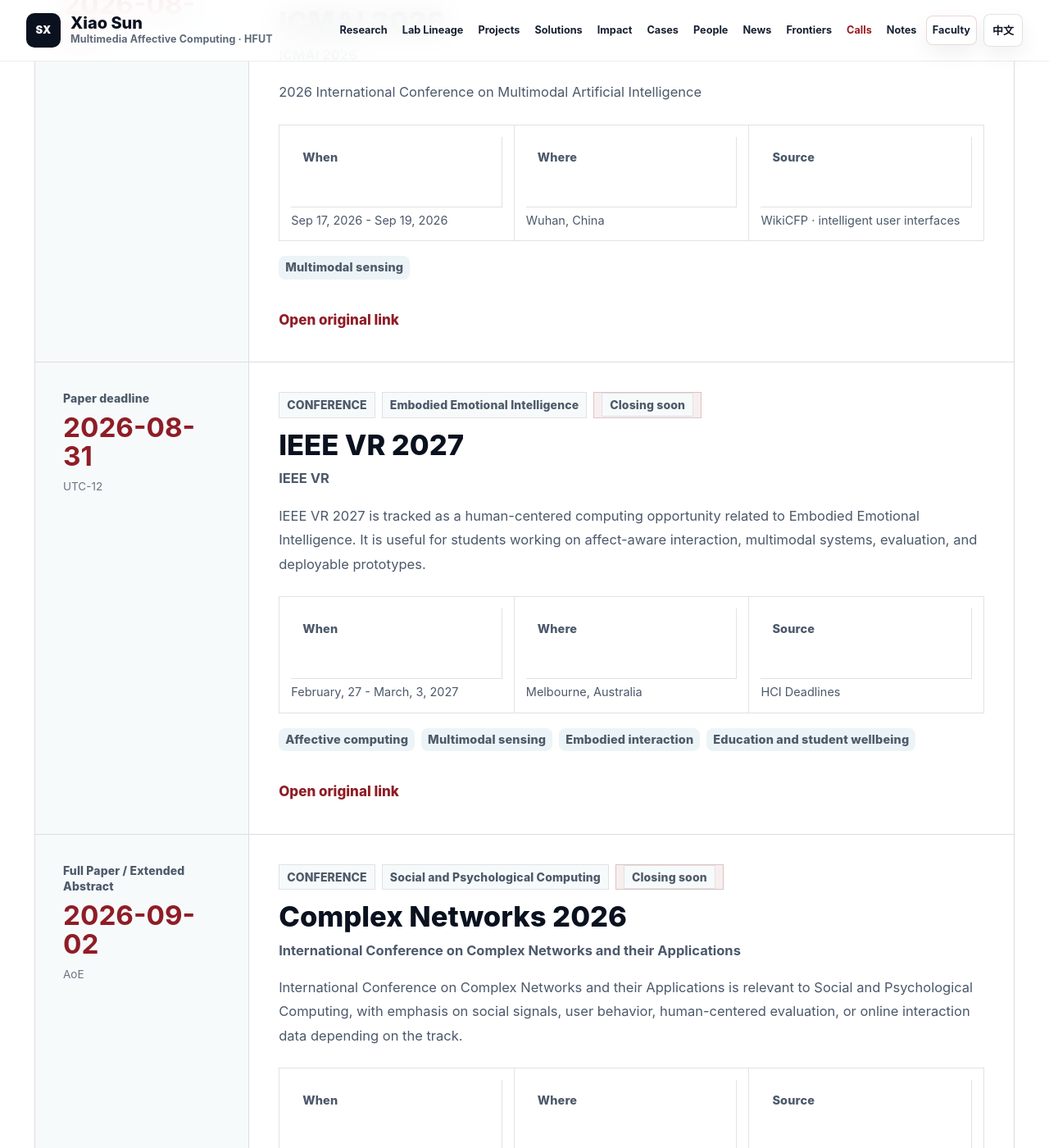
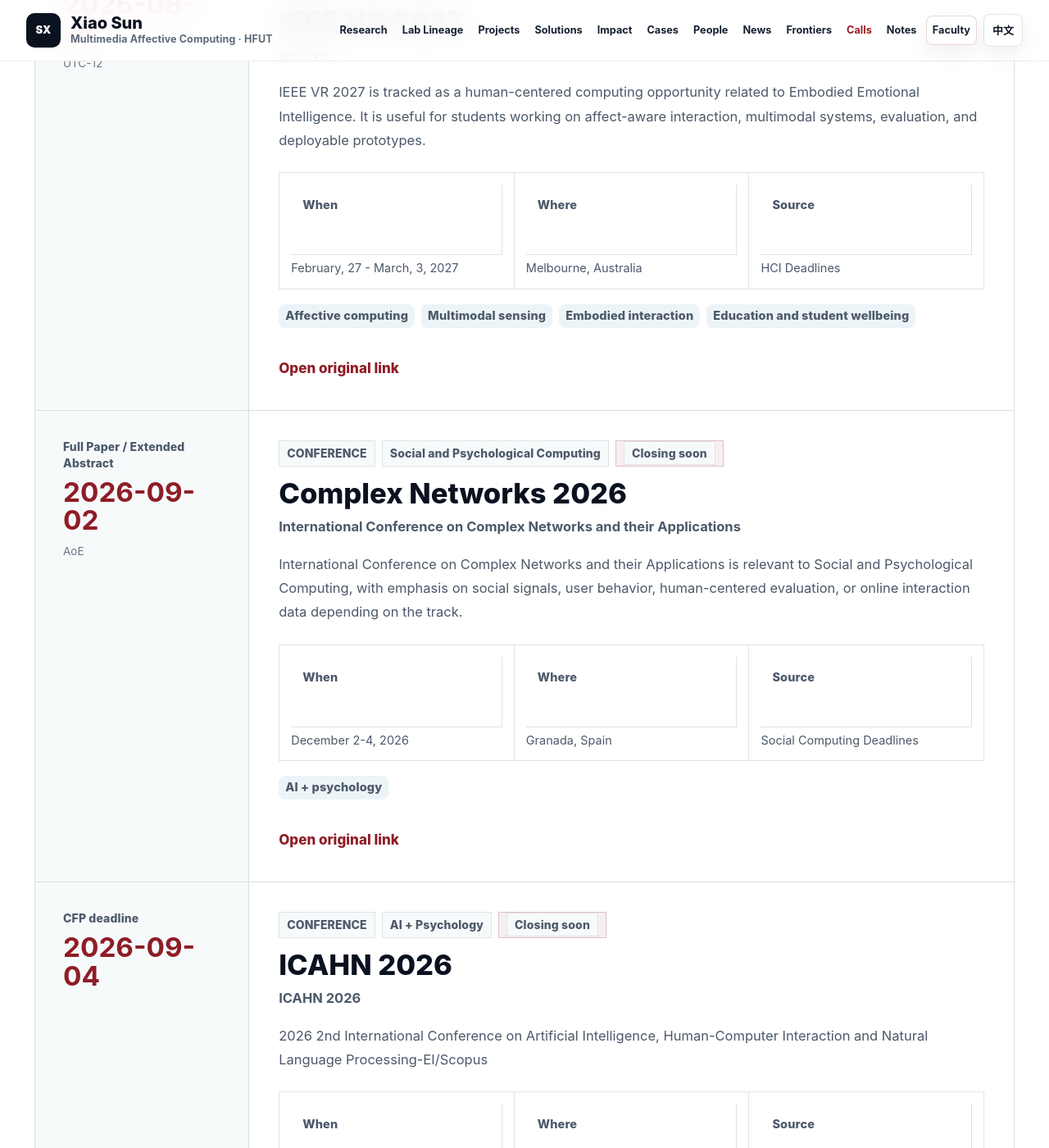
Before and after one commit to sxhfut/sxhfut.github.io, a Jekyll site: the page built from _pages/opportunities/index.md, in a window 1280 px wide and 1400 px high, scrolled down 4558 px. Shown: the whole window at 82% size. Built offline with Jekyll 4.4.1, drawn with Linux system fonts in a browser that asks for light colours; part of the change alters nothing that is shown; some of the changed text lies outside the part shown.

Commit message:
Update academic opportunities data

```diff
--- a/_data/opportunities.json
+++ b/_data/opportunities.json
@@ -1,6 +1,6 @@
 {
-  "generated_at": "2026-08-18T10:07:33.422764+08:00",
-  "generated_date_beijing": "2026-08-18",
+  "generated_at": "2026-08-19T10:10:14.097386+08:00",
+  "generated_date_beijing": "2026-08-19",
   "refresh_cadence": "daily",
   "stats": {
     "items": 23,
@@ -51,7 +51,7 @@
       "deadline": "2026-08-20",
       "deadline_label": "Registration deadline",
       "deadline_tz": "",
-      "days_left": 2,
+      "days_left": 1,
       "status": "closing_soon",
       "date": "September 8-10, 2026",
       "place": "Puebla, Mexico",
@@ -84,7 +84,7 @@
       "deadline": "2026-08-20",
       "deadline_label": "Full paper deadline",
       "deadline_tz": "AoE",
-      "days_left": 2,
+      "days_left": 1,
       "status": "closing_soon",
       "date": "February 8-11, 2027",
       "place": "Helsinki, Finland",
@@ -117,7 +117,7 @@
       "deadline": "2026-08-21",
       "deadline_label": "Working papers / challenge deadline",
       "deadline_tz": "AoE",
-      "days_left": 3,
+      "days_left": 2,
       "status": "closing_soon",
       "date": "October 12-14, 2026",
       "place": "Pittsburgh, PA, USA",
@@ -150,7 +150,7 @@
       "deadline": "2026-08-24",
       "deadline_label": "Full Paper",
       "deadline_tz": "AoE",
-      "days_left": 6,
+      "days_left": 5,
       "status": "closing_soon",
       "date": "February 15-19, 2027",
       "place": "Hong Kong, China",
@@ -170,34 +170,6 @@
     },
     {
       "kind": "conference",
-      "track": "AI + Psychology",
-      "track_zh": "AI + 心理",
-      "title": "ICMAI 2026",
-      "title_zh": "ICMAI 2026",
-      "venue": "ICMAI 2026",
-      "deadline": "2026-08-28",
-      "deadline_label": "CFP deadline",
-      "deadline_tz": "",
-      "days_left": 10,
-      "status": "closing_soon",
-      "date": "Sep 17, 2026 - Sep 19, 2026",
-      "place": "Wuhan, China",
-      "source": "WikiCFP · intelligent user interfaces",
-      "source_type": "aggregator",
-      "relevance_score": 70,
-      "summary": "2026 International Conference on Multimodal Artificial Intelligence",
-      "summary_zh": "该条目与AI + 心理相关，适合作为论文投稿、专题交流、学生训练或合作选题的时间窗口。正式准备前请以原始页面的最新要求为准。",
-      "fit": [
-        "Multimodal sensing"
-      ],
-      "fit_zh": [
-        "多模态感知"
-      ],
-      "url": "http://www.wikicfp.com/cfp/servlet/event.showcfp?eventid=190675&copyownerid=182680",
-      "canonical_id": ""
-    },
-    {
-      "kind": "conference",
       "track": "Embodied Emotional Intelligence",
       "track_zh": "具身情感智能",
       "title": "IEEE VR 2027",
@@ -206,7 +178,7 @@
       "deadline": "2026-08-31",
       "deadline_label": "Paper deadline",
       "deadline_tz": "UTC-12",
-      "days_left": 13,
+      "days_left": 12,
       "status": "closing_soon",
       "date": "February, 27 - March, 3, 2027",
       "place": "Melbourne, Australia",
@@ -240,7 +212,7 @@
       "deadline": "2026-09-02",
       "deadline_label": "Full Paper / Extended Abstract",
       "deadline_tz": "AoE",
-      "days_left": 15,
+      "days_left": 14,
       "status": "closing_soon",
       "date": "December 2-4, 2026",
       "place": "Granada, Spain",
@@ -260,6 +232,36 @@
     },
     {
       "kind": "conference",
+      "track": "AI + Psychology",
+      "track_zh": "AI + 心理",
+      "title": "ICAHN 2026",
+      "title_zh": "ICAHN 2026",
+      "venue": "ICAHN 2026",
+      "deadline": "2026-09-04",
+      "deadline_label": "CFP deadline",
+      "deadline_tz": "",
+      "days_left": 16,
+      "status": "closing_soon",
+      "date": "Sep 18, 2026 - Sep 20, 2026",
+      "place": "Haikou, China",
+      "source": "WikiCFP · human-centered AI",
+      "source_type": "aggregator",
+      "relevance_score": 70,
+      "summary": "2026 2nd International Conference on Artificial Intelligence, Human-Computer Interaction and Natural Language Processing-EI/Scopus",
+      "summary_zh": "该条目与AI + 心理相关，适合作为论文投稿、专题交流、学生训练或合作选题的时间窗口。正式准备前请以原始页面的最新要求为准。",
+      "fit": [
+        "Affective NLP",
+        "Human-computer interaction"
+      ],
+      "fit_zh": [
+        "情感 NLP",
+        "人机交互"
+      ],
+      "url": "http://www.wikicfp.com/cfp/servlet/event.showcfp?eventid=190324&copyownerid=182680",
+      "canonical_id": ""
+    },
+    {
+      "kind": "conference",
       "track": "Human-Computer Interaction",
       "track_zh": "人机交互",
       "title": "CHI 2027 Papers",
@@ -268,7 +270,7 @@
       "deadline": "2026-09-10",
       "deadline_label": "Full paper deadline",
       "deadline_tz": "AoE",
-      "days_left": 23,
+      "days_left": 22,
       "status": "open",
       "date": "April 2027",
       "place": "Barcelona, Spain",
@@ -301,7 +303,7 @@
       "deadline": "2026-09-15",
       "deadline_label": "Round 2 full paper deadline",
       "deadline_tz": "AoE",
-      "days_left": 28,
+      "days_left": 27,
       "status": "open",
       "date": "2027",
       "place": "Edinburgh, Scotland, United Kingdom",
@@ -334,7 +336,7 @@
       "deadline": "2026-09-15",
       "deadline_label": "Full Research Papers",
       "deadline_tz": "GMT-11",
-      "days_left": 28,
+      "days_left": 27,
       "status": "open",
       "date": "April 5-9, 2027",
       "place": "Wellington, New Zealand",
@@ -364,7 +366,7 @@
       "deadline": "2026-09-18",
       "deadline_label": "Full paper submission deadline",
       "deadline_tz": "AoE",
-      "days_left": 31,
+      "days_left": 30,
       "status": "open",
       "date": "March 8-12, 2027",
       "place": "Santa Clara, California, USA",
@@ -397,7 +399,7 @@
       "deadline": "2026-09-25",
       "deadline_label": "Paper deadline",
       "deadline_tz": "AoE",
-      "days_left": 38,
+      "days_left": 37,
       "status": "open",
       "date": "May 2027",
       "place": "San Francisco, California, USA",
@@ -430,7 +432,7 @@
       "deadline": "2026-10-12",
       "deadline_label": "ARR submission deadline",
       "deadline_tz": "",
-      "days_left": 55,
+      "days_left": 54,
       "status": "open",
       "date": "October 2026 cycle",
       "place": "Online review cycle",
@@ -463,7 +465,7 @@
       "deadline": "2026-11-01",
       "deadline_label": "Next new-submission round",
       "deadline_tz": "AoE",
-      "days_left": 75,
+      "days_left": 74,
       "status": "open",
       "date": "Rolling journal cycle",
       "place": "ACM IMWUT",
@@ -496,7 +498,7 @@
       "deadline": "2026-11-09",
       "deadline_label": "Full, Short & Exploratory Papers",
       "deadline_tz": "AoE",
-      "days_left": 83,
+      "days_left": 82,
       "status": "open",
       "date": "April 12-16, 2027",
       "place": "Delft, The Netherlands",
@@ -622,7 +624,7 @@
       "deadline": "2026-12-03",
       "deadline_label": "Revise & Resubmit (resubmission)",
       "deadline_tz": "AoE",
-      "days_left": 107,
+      "days_left": 106,
       "status": "future",
       "date": "May 10-14, 2027",
       "place": "Pittsburgh, PA, USA",
@@ -652,7 +654,7 @@
       "deadline": "2027-01-15",
       "deadline_label": "Round 3 Full Paper (also posters/demos/datasets)",
       "deadline_tz": "AoE",
-      "days_left": 150,
+      "days_left": 149,
       "status": "future",
       "date": "",
       "place": "Edinburgh, Scotland, United Kingdom",
@@ -682,7 +684,7 @@
       "deadline": "2027-01-18",
       "deadline_label": "Paper deadline",
       "deadline_tz": "UTC-12",
-      "days_left": 153,
+      "days_left": 152,
       "status": "future",
       "date": "June, 28 - July, 2, 2027",
       "place": "Stockholm, Sweden",
```
